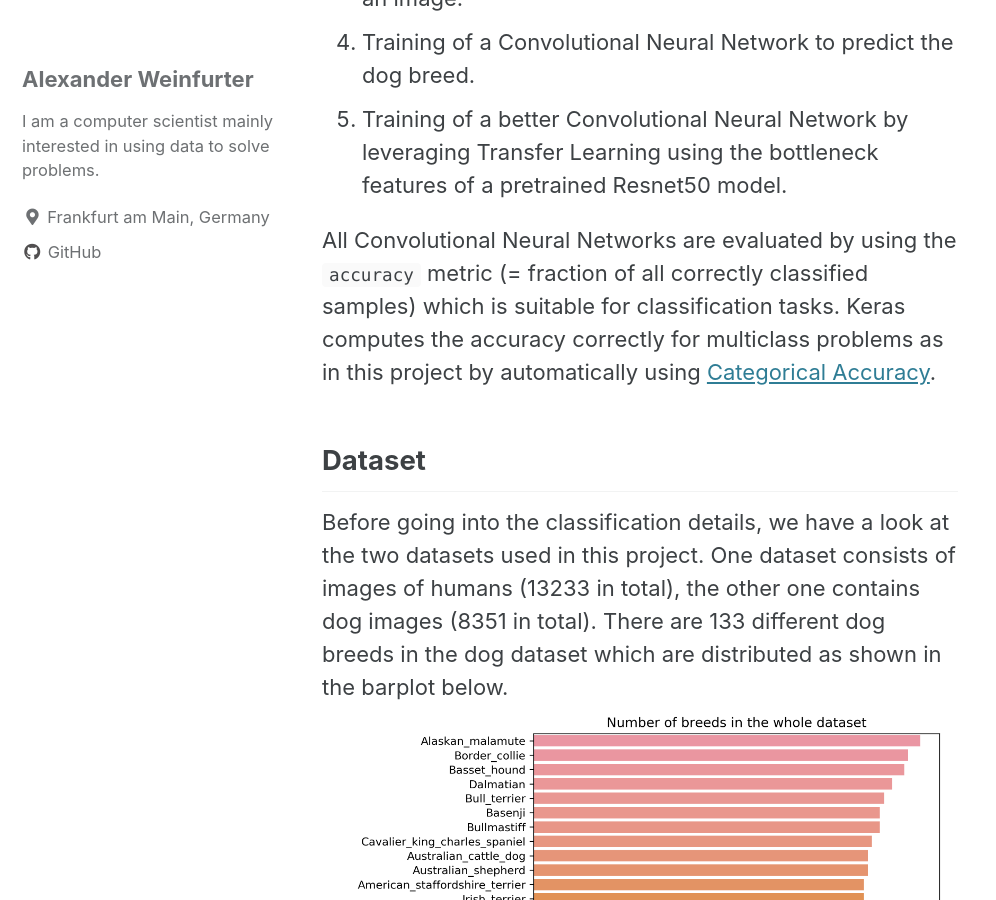
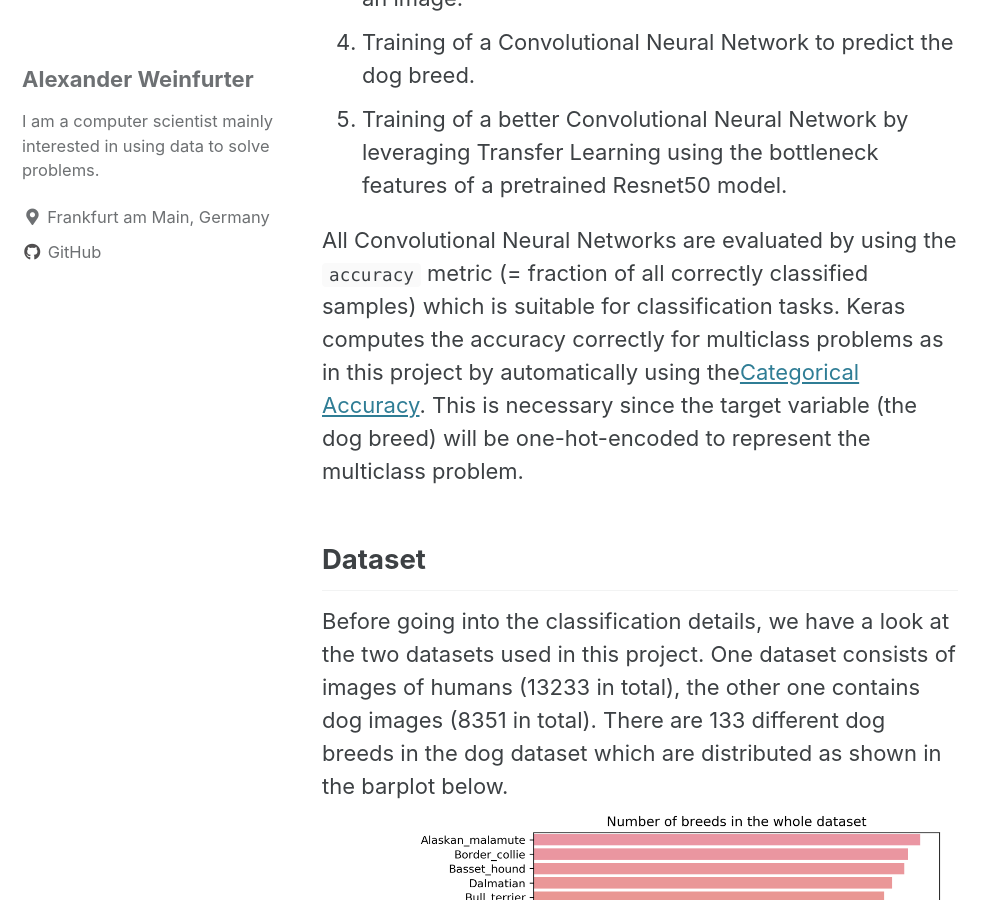
Before and after one commit to alexweinfurter/data-science, a Jekyll site: the page built from _posts/2020-10-02-dog-breed-classification.md, in a window 1280 px wide and 900 px high, scrolled down 2416 px. Shown: the whole window, without its empty margins (0-996 px from the left). Built offline with Jekyll 4.4.1, drawn with Linux system fonts in a browser that asks for light colours; cached includes are drawn as plain includes.

Commit message:
add info about one-hot-encoded target..

```diff
--- a/_posts/2020-10-02-dog-breed-classification.md
+++ b/_posts/2020-10-02-dog-breed-classification.md
@@ -27,7 +27,7 @@ Using images of humans and dogs and leveraging face detection algorithms as well
 4. Training of a Convolutional Neural Network to predict the dog breed.
 5. Training of a better Convolutional Neural Network by leveraging Transfer Learning using the bottleneck features of a pretrained Resnet50 model.
 
-All Convolutional Neural Networks are evaluated by using the <code>accuracy</code> metric (= fraction of all correctly classified samples) which is suitable for classification tasks. Keras computes the accuracy correctly for multiclass problems as in this project by automatically using <a href="https://keras.io/api/metrics/accuracy_metrics/#categoricalaccuracy-class">Categorical Accuracy</a>.
+All Convolutional Neural Networks are evaluated by using the <code>accuracy</code> metric (= fraction of all correctly classified samples) which is suitable for classification tasks. Keras computes the accuracy correctly for multiclass problems as in this project by automatically using the<a href="https://keras.io/api/metrics/accuracy_metrics/#categoricalaccuracy-class">Categorical Accuracy</a>. This is necessary since the target variable (the dog breed) will be one-hot-encoded to represent the multiclass problem.
 
 ## Dataset
 Before going into the classification details, we have a look at the two datasets used in this project. One dataset consists of images of humans (13233 in total), the other one contains dog images (8351 in total).
```
